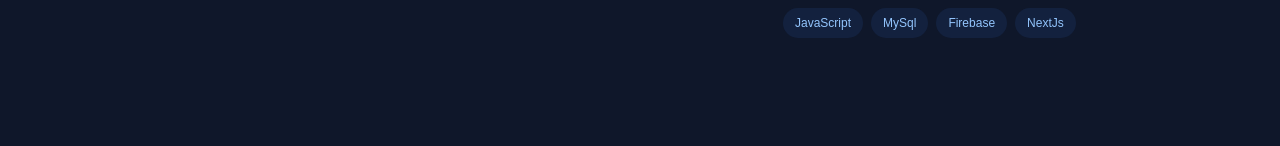
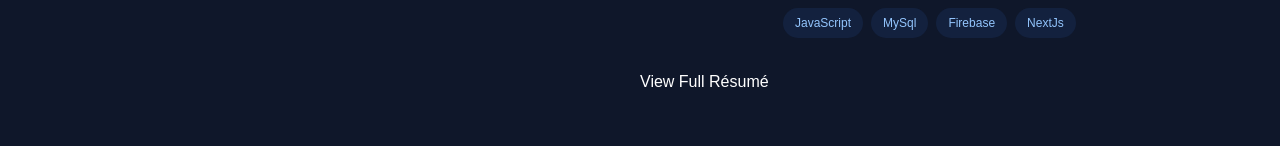
Before and after one commit to Kviraj722/portfolio, a React (Create React App) app: page / in a window 1280 px wide. Shown: the part 726-872 px from the top of the page. Built offline with nearby package versions, Linux system fonts and the light colour scheme.

Commit message:
added resume.

```diff
--- a/src/pages/experience.jsx
+++ b/src/pages/experience.jsx
@@ -62,6 +62,15 @@ const ExperienceSection = () => {
           );
         })}
       </div>
+      <div data-aos="fade-up"
+      data-aos-duration="1000"
+      ata-aos-easing="ease-in" className="mt-8">
+      <a href={"https://drive.google.com/file/d/1aFbvI9S4SUNNcs61gq4gHrlOKb4O4R5f/view?usp=sharing"} target="_blank" rel="noreferrer" className="no-underline w-fit group outline-none font-[500] text-base text-white duration-300 ease-in hover:text-blue-300 flex gap-2 items-center">
+        <div>
+          View Full Résumé
+        </div>
+      </a>
+      </div>
 
     </section>
   );
```
